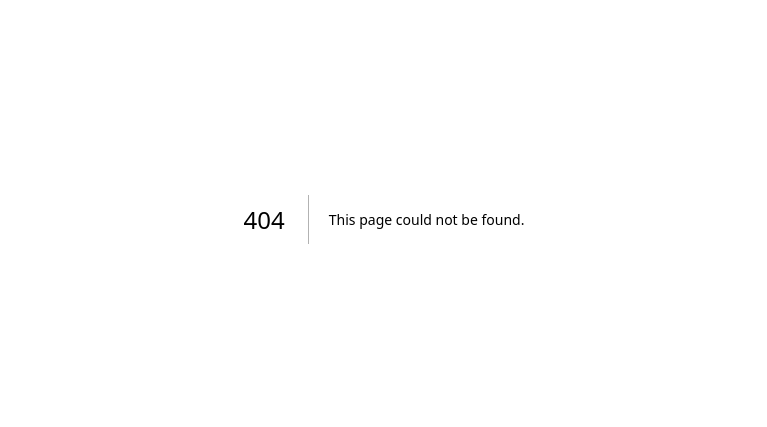
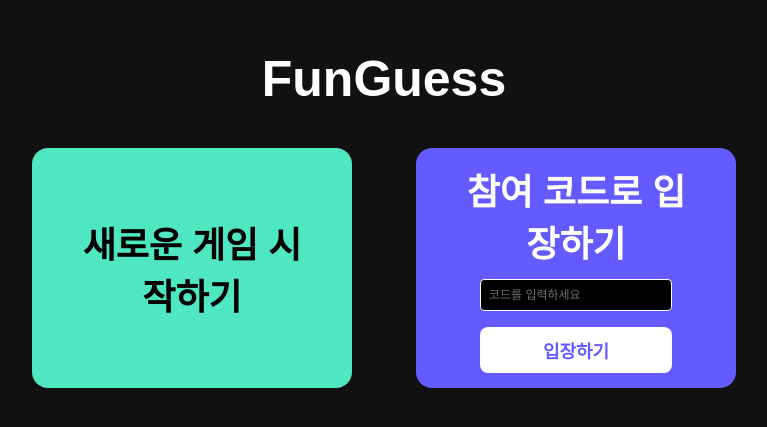
Before and after one commit to madcamp-snowfungus/funguess, a Next.js app: page /room in a window 1280 px wide. Before the commit this address had no page. Shown: the part 181-608 px from the top of the page, without its empty margins (256-1023 px from the left). Built offline with nearby package versions, Linux system fonts and the light colour scheme.

Commit message:
feat: 방 만들기/입장하기 페이지 UI 구현

```diff
--- a/package.json
+++ b/package.json
@@ -13,13 +13,15 @@
     "@supabase/supabase-js": "^2.52.1",
     "next": "15.4.4",
     "react": "19.1.0",
-    "react-dom": "19.1.0"
+    "react-dom": "19.1.0",
+    "styled-components": "^6.1.19"
   },
   "devDependencies": {
     "@eslint/eslintrc": "^3",
     "@types/node": "^20",
     "@types/react": "^19",
     "@types/react-dom": "^19",
+    "@types/styled-components": "^5.1.34",
     "eslint": "^9",
     "eslint-config-next": "15.4.4",
     "typescript": "^5"
--- /dev/null
+++ b/src/app/room/page.tsx
@@ -0,0 +1,149 @@
+'use client'
+
+import { useRouter } from 'next/navigation'
+import { useState } from 'react'
+import styled from 'styled-components'
+
+export default function RoomPage() {
+  const [code, setCode] = useState('')
+  const router = useRouter()
+
+  const handleCreateRoom = () => {
+    router.push('/game/start')
+  }
+
+  const handleJoinRoom = () => {
+    if (code.trim()) {
+      router.push(`/game/start?code=${code}`)
+    }
+  }
+
+  return (
+    <Container>
+      <Title>FunGuess</Title>
+      <ButtonWrapper>
+        <CreateButton onClick={handleCreateRoom}>
+          새로운 게임 시작하기
+        </CreateButton>
+        <JoinBox>
+          <JoinText>참여 코드로 입장하기</JoinText>
+          <Input
+            placeholder="코드를 입력하세요"
+            value={code}
+            onChange={(e) => setCode(e.target.value)}
+          />
+        <JoinButton onClick={handleJoinRoom}>입장하기</JoinButton>
+
+        </JoinBox>
+      </ButtonWrapper>
+    </Container>
+  )
+}
+
+const Container = styled.main`
+  display: flex;
+  flex-direction: column;
+  align-items: center;
+  justify-content: center;
+  height: 100vh;
+  background-color: #111;
+  color: white;
+`
+
+const Title = styled.h1`
+  font-size: 50px;
+  font-weight: bold;
+  margin-bottom: 5vh;
+`
+
+const ButtonWrapper = styled.div`
+  display: flex;
+  gap: 5vw;
+`
+
+const CreateButton = styled.button`
+  background-color: #4ee7c2;
+  width: 25vw;
+  height: 30vh;
+  padding: 40px;
+  font-size: 36px;
+  font-weight: bold;
+  color: black;
+  border-radius: 16px;
+  cursor: pointer;
+  border: none;
+
+  &:hover {
+    background-color: #3cc3a5;
+  }
+`
+
+const JoinBox = styled.div`
+  background-color: #635bff;
+  width: 25vw;
+  height: 30vh;
+  padding: 3vw;
+  border-radius: 16px;
+  display: flex;
+  flex-direction: column;
+  align-items: center;
+  justify-content: center;
+  text-align: center;
+`
+
+const JoinText = styled.span`
+  margin-bottom: 12px;
+  font-size: 36px;
+  font-weight: bold;
+`
+
+const Input = styled.input`
+  width: 15vw;
+  padding: 1vh;
+  border: 1px solid #FAFAFA;
+  border-radius: 4px;
+  background-color: #000;
+  color: #fff;
+  font-size: 12px;
+  display: flex;
+  justify-content: center;
+  align-items: center;
+
+  &::placeholder {
+    color: #707070;
+    font-size: 12px;
+  }
+`
+
+// const JoinButton = styled.button`
+//   background-color: white;
+//   color: #635bff;
+//   font-weight: bold;
+//   padding: 8px 16px;
+//   border-radius: 8px;
+//   font-size: 14px;
+//   border: none;
+//   cursor: pointer;
+
+//   &:hover {
+//     background-color: #f1f1f1;
+//   }
+// `
+
+const JoinButton = styled.button`
+  margin-top: 16px;
+  width: 15vw;
+  padding: 10px 0;
+  background-color: #ffffff;
+  color: #635bff;
+  font-weight: bold;
+  font-size: 18px;
+  border-radius: 8px;
+  border: none;
+  cursor: pointer;
+  transition: background-color 0.2s;
+
+  &:hover {
+    background-color: #e8e8e8;
+  }
+`
```
Also changed, not shown: 1 other file (tests, documents, lock files or other folders).
